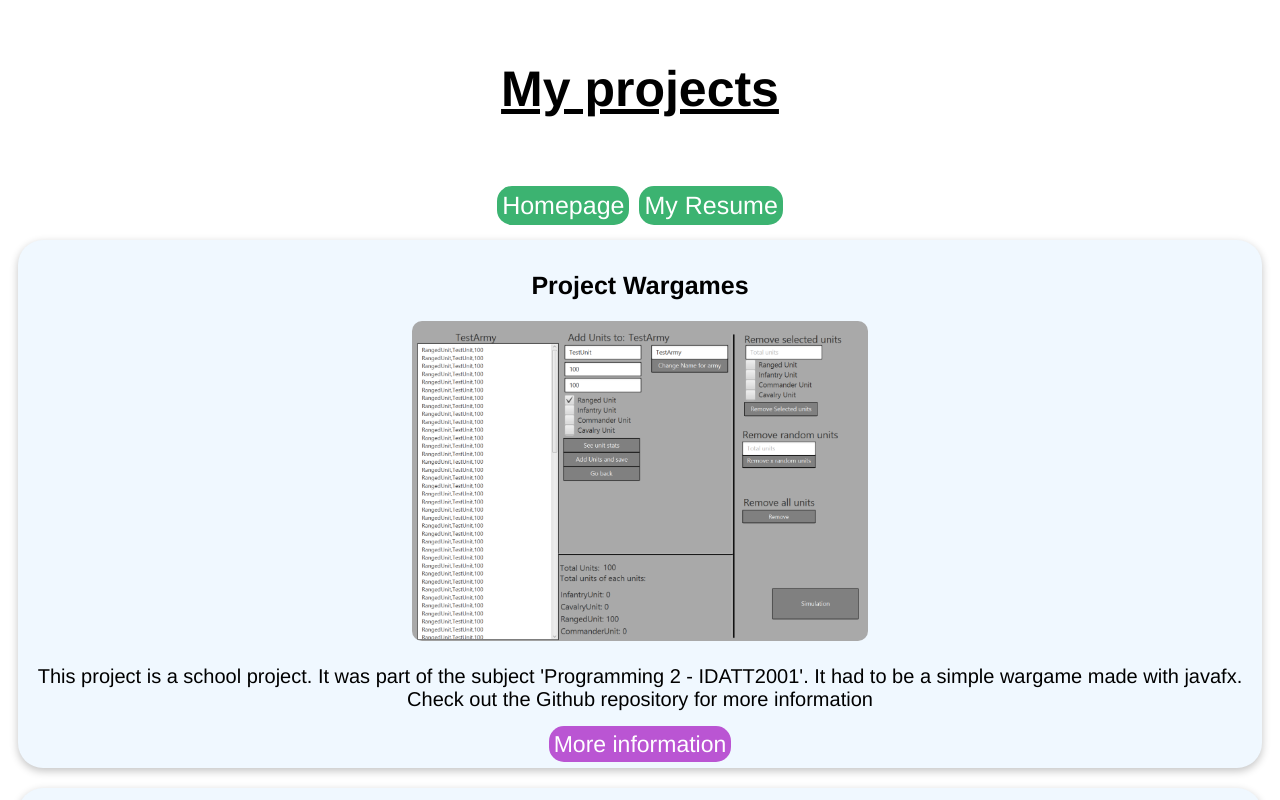
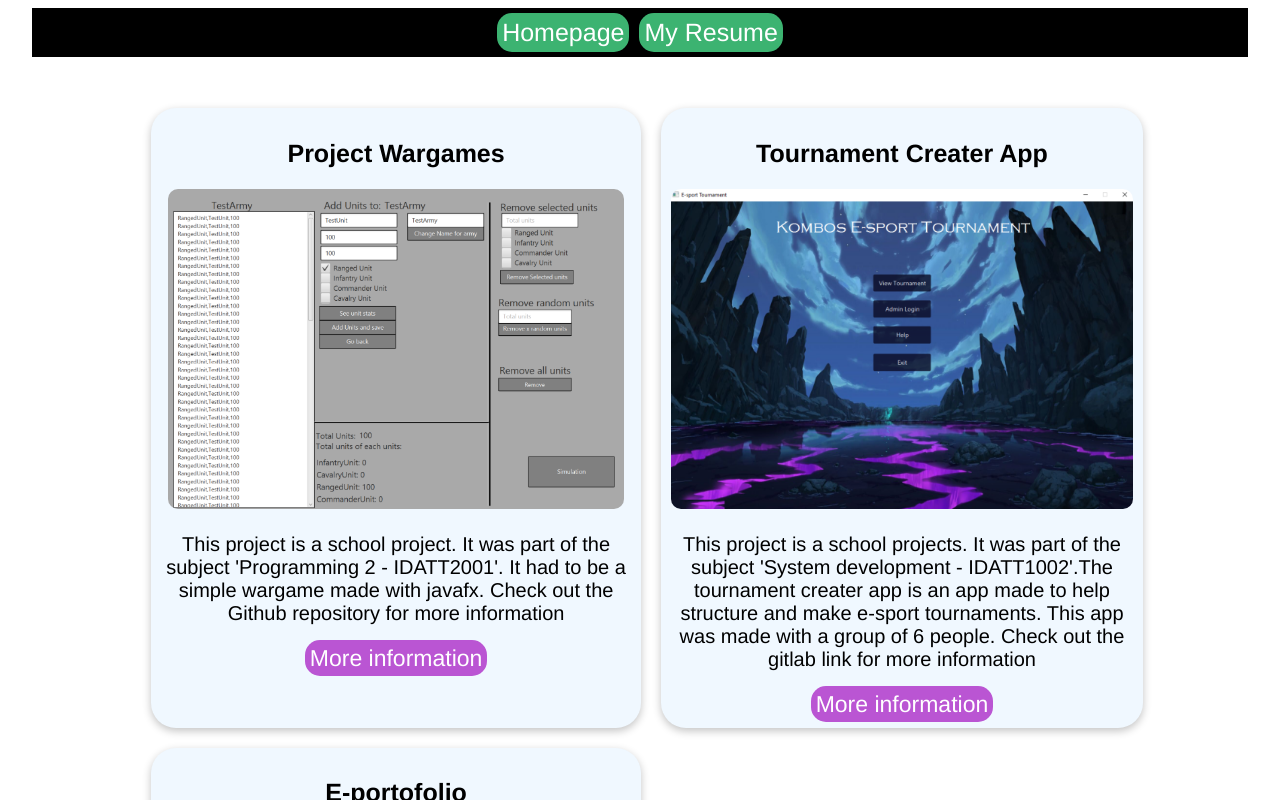
Before and after one commit to Jonabarce/Eportfolio, a Vue app: page /projects in a window 1280 px wide. Shown: the top 800 px of the page. Built offline with nearby package versions, Linux system fonts and the light colour scheme.

Commit message:
Added some more functions

```diff
--- a/src/App.vue
+++ b/src/App.vue
@@ -16,6 +16,5 @@ export default {
   -moz-osx-font-smoothing: grayscale;
   text-align: center;
   color: #2c3e50;
-  margin-top: 60px;
 }
 </style>
--- a/src/components/Projectpage/Header.vue
+++ b/src/components/Projectpage/Header.vue
@@ -31,10 +31,10 @@ export default {
 
 
 .button-container{
-  display: flex;
-  flex-direction: row;
-  justify-content: center;
-  margin-top: 5%;
+    background-color: black;
+    display: flex;
+    flex-direction: row;
+    justify-content: center;
 }
 
 .projectsbutton{
--- a/src/components/Projectpage/ProjectCard.vue
+++ b/src/components/Projectpage/ProjectCard.vue
@@ -1,9 +1,13 @@
 <template>
-    <div class="project-card" v-for="(items,index) in projectData.ProjectsArray" v-bind:key="items">
-        <h2>{{projectData.ProjectsArray[index].title}}</h2>
-        <img :src="projectData.ProjectsArray[index].Image" alt="">
-        <p>{{projectData.ProjectsArray[index].About}}</p>
-        <a v-bind:href="projectData.ProjectsArray[index].Link1" target="_blank">More information</a>
+    <div class="wrapper">
+        <div class="main-container">
+            <div class="project-card" v-for="(items,index) in projectData.ProjectsArray" v-bind:key="items">
+                <h2>{{projectData.ProjectsArray[index].title}}</h2>
+                <img :src="projectData.ProjectsArray[index].Image" alt="">
+                <p>{{projectData.ProjectsArray[index].About}}</p>
+                <a v-bind:href="projectData.ProjectsArray[index].Link1" target="_blank">More information</a>
+            </div>
+        </div>
     </div>
 </template>
 
@@ -31,7 +35,21 @@ export default {
 
 <style sscoped>
 
+.wrapper{
+    justify-content: center;
+}
 
+.main-container{
+    display: grid;
+    grid-template-columns: auto auto;
+    grid-column-gap: auto;
+}
+
+@media screen and (max-width: 1200px) {
+  .main-container {
+    grid-template-columns: auto !important;
+  }
+}
 
 .project-card{
     margin: 10px;
--- a/src/views/ProjectpageView.vue
+++ b/src/views/ProjectpageView.vue
@@ -1,9 +1,12 @@
 <template>
-    <h1>My projects</h1>
-    <Header></Header>
-    <div class="main-container">
-        <ProjectCard></ProjectCard>
-    </div>
+    <body>
+        <div class="header">
+            <Header></Header>
+        </div>
+        <div class="main-container">
+            <ProjectCard></ProjectCard>
+        </div>
+    </body>
 </template>
 
 
@@ -29,10 +32,22 @@ export default{
 
 <style scoped>
 .main-container{
+    align-items: center;
+    flex-wrap: wrap;
+    margin-top: 90px;
+    width: 80%;
+}
+
+body{
     display: flex;
     justify-content: center;
-    align-items: center;
-    flex-wrap: wrap;
+}
+
+.header{
+    position: fixed;
+    margin: 0 auto;
+    width: 95%;
+    height: 90%;
 }
 
 h1{
```
